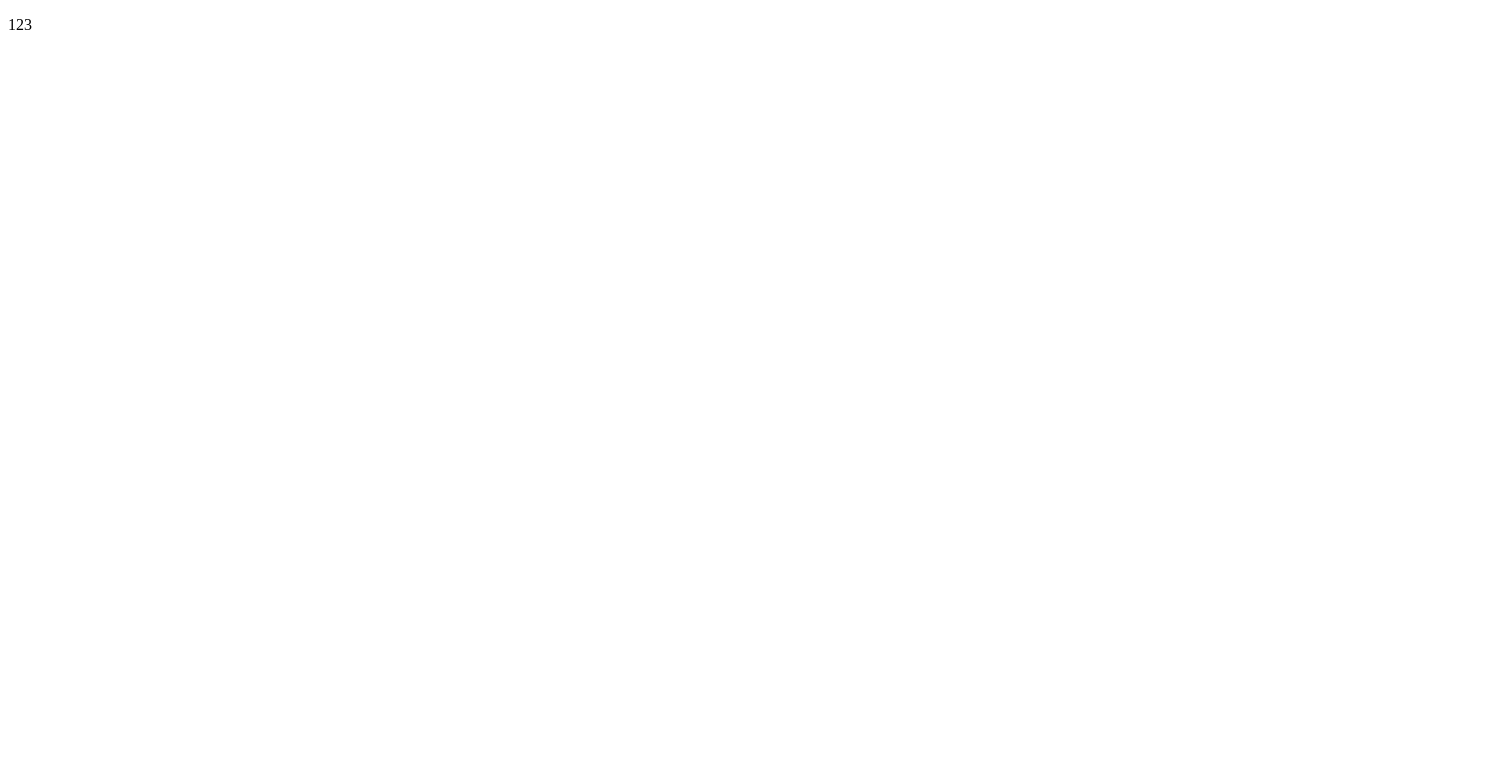
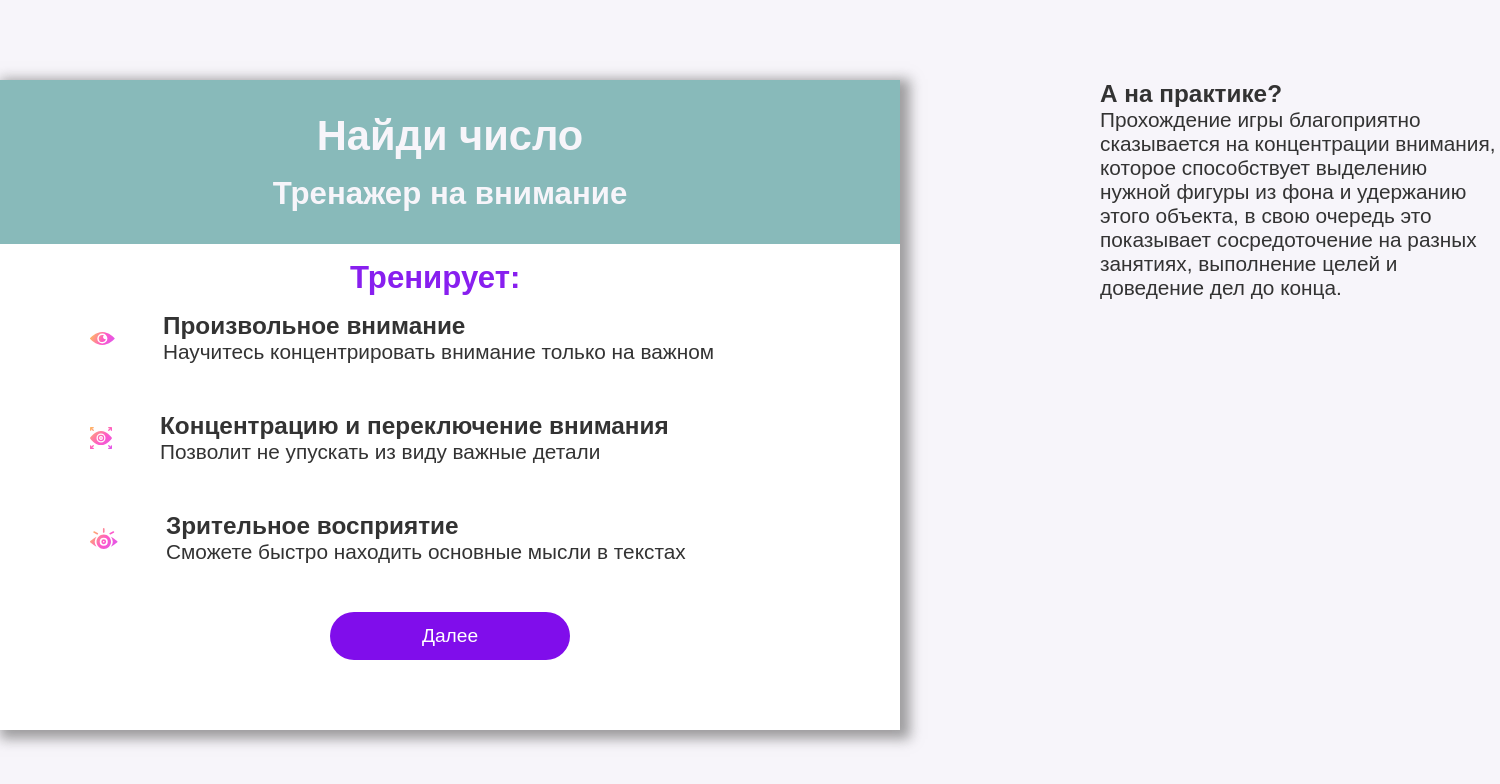
Before and after one commit to ValeriannkkaS/ValeriannkkaS.github.io, a website: page index.html in a window 1280 px wide. Shown: the whole page, 1500 px wide, since content can reach past the window. Drawn offline with Linux system fonts and the light colour scheme; a web font is replaced by a local one.

Commit message:
стартовая страница игры

```diff
--- a/css/style.css
+++ b/css/style.css
@@ -0,0 +1,77 @@
+@import url('https://fonts.googleapis.com/css2?family=Huninn&family=LXGW+Marker+Gothic&display=swap');
+
+*{
+    box-sizing: border-box;
+    margin: 0;
+}
+body{
+    font-size: 1.3rem;
+    font-family: "Huninn", sans-serif;
+    font-weight: 400;
+    font-style: normal;
+    height: 100vh;
+    color: #333;
+    background: #f7f5fa;
+}
+.wrapper{
+    width: 1500px;
+    margin: 5rem auto;
+    display: flex;
+    justify-content: space-between;
+}
+#train-h2{
+    color: #881fef;
+    width: 200px;
+    margin: 1rem auto;
+}
+.description{
+    width: 400px;
+}
+.game-container{
+    width: 900px;
+    height: 650px;
+    background: #ffffff;
+    box-shadow: 5px 4px 12px 5px rgba(107,106,106,0.64);
+    -webkit-box-shadow: 5px 4px 12px 5px rgba(107,106,106,0.64);
+    -moz-box-shadow: 5px 4px 12px 5px rgba(107,106,106,0.64);
+}
+.start-header{
+    padding: 2rem;
+    display: flex;
+    flex-direction: column;
+    align-items: center;
+    justify-content: start;
+    gap: 1rem;
+    color: #f7f5fa;
+    background-color: rgba(19, 119, 119, 0.5);
+}
+.start-advantages{
+    display: flex;
+    flex-direction: column;
+    align-items: center;
+    gap: 3rem;
+}
+.advantages{
+    width: 80%;
+    display: flex;
+    align-items: center;
+    gap: 3rem;
+}
+#start-game-button{
+    font-family: 'Huninn', sans-serif;
+    font-size: 1.2rem;
+    color: #fff;
+    background-color: #800deb;
+    border: none;
+    width: 15rem;
+    height: 3rem;
+    border-radius: 1.5rem;
+    margin-bottom: 4rem;
+    transition: 0.2s all;
+    cursor: pointer;
+
+    &:hover{
+        transform: scale(105%);
+        transition: 0.15s all;
+    }
+}
--- a/index.html
+++ b/index.html
@@ -7,10 +7,50 @@
     <link rel="stylesheet" href="css/style.css" />
 </head>
 <body>
-<div class="game-container">
-    <!-- Здесь будет отрисовываться игра -->
-    <p>123</p>
+<div class="wrapper">
+    <div class="game-container">
+        <div class="start-header">
+            <h1>
+                Найди число
+            </h1>
+            <h2>Тренажер на внимание</h2>
+        </div>
+        <h2 id="train-h2">Тренирует:</h2>
+        <div class="start-advantages">
+        <figure class="advantages">
+            <img src="/public/attention.svg" alt="logo" />
+            <figcaption>
+                <h3>Произвольное внимание</h3>
+                Научитесь концентрировать внимание только на важном
+            </figcaption>
+        </figure>
+        <figure class="advantages">
+            <img src="/public/concentration.svg" alt="logo" />
+            <figcaption>
+                <h3>Концентрацию и переключение внимания</h3>
+                Позволит не упускать из виду важные детали
+            </figcaption>
+        </figure>
+        <figure class="advantages">
+            <img src="/public/preception.svg" alt="logo" />
+            <figcaption>
+                <h3>Зрительное восприятие</h3>
+                Сможете быстро находить основные мысли в текстах
+            </figcaption>
+        </figure>
+        <button id="start-game-button">Далее</button>
+        </div>
+    </div>
+    <div class="description">
+        <h3>
+            А на практике?
+        </h3>
+        <p>
+            Прохождение игры благоприятно сказывается на концентрации внимания, которое способствует выделению нужной фигуры из фона и удержанию этого объекта, в свою очередь это показывает сосредоточение на разных занятиях, выполнение целей и доведение дел до конца.
+        </p>
+    </div>
 </div>
+
 
 <script src="js/game.js"></script>
 </body>
```
Also changed, not shown: public/attention.svg (added), public/concentration.svg (added), public/preception.svg (added).
